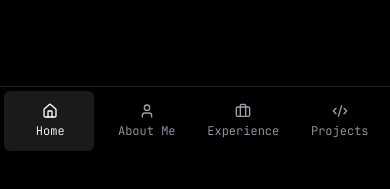
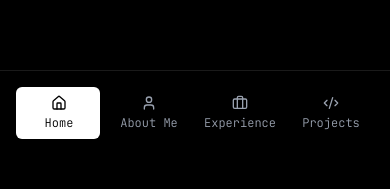
Before and after one commit to krsnna-05/Portfolio_V2, a React (Vite) app: page / in a window 390 px wide. Shown: the part 689-878 px from the top of the page. Built offline with nearby package versions, Linux system fonts and the light colour scheme; no server answers.

Commit message:
fix: adjust padding and background color in MobileNavigationMenu for improved aesthetics

```diff
--- a/src/components/home/MobileNavigationMenu.tsx
+++ b/src/components/home/MobileNavigationMenu.tsx
@@ -25,11 +25,11 @@ const MobileNavigationMenu = () => {
   };
 
   return (
-    <div className="fixed bottom-0 left-0 right-0 md:hidden bg-black backdrop-blur border-t border-white/10">
+    <div className="fixed bottom-0 left-0 right-0 md:hidden bg-black backdrop-blur border-t border-white/10 p-3">
       <div className="relative flex gap-1 p-1 justify-between">
         {/* Animated background pill */}
         <motion.div
-          className="absolute top-1 bottom-1 bg-white/10 rounded-md"
+          className="absolute top-1 bottom-1 bg-white rounded-md"
           layoutId="mobile-nav-bg"
           initial={false}
           transition={{ type: "spring", stiffness: 380, damping: 30 }}
@@ -44,9 +44,9 @@ const MobileNavigationMenu = () => {
           <motion.button
             key={menu.label}
             onClick={() => handleNavigation(menu)}
-            className={`relative flex-1 px-2 py-3 text-xs font-light rounded-md transition-colors text-center flex flex-col items-center gap-1 ${
+            className={`relative flex-1 px-2 py-2 text-xs font-light rounded-md transition-colors text-center flex flex-col items-center gap-1 ${
               currentMenu === idx
-                ? "text-white"
+                ? "text-black"
                 : "text-gray-400 hover:text-gray-200"
             }`}
             whileHover={{ scale: 1.02 }}
```
